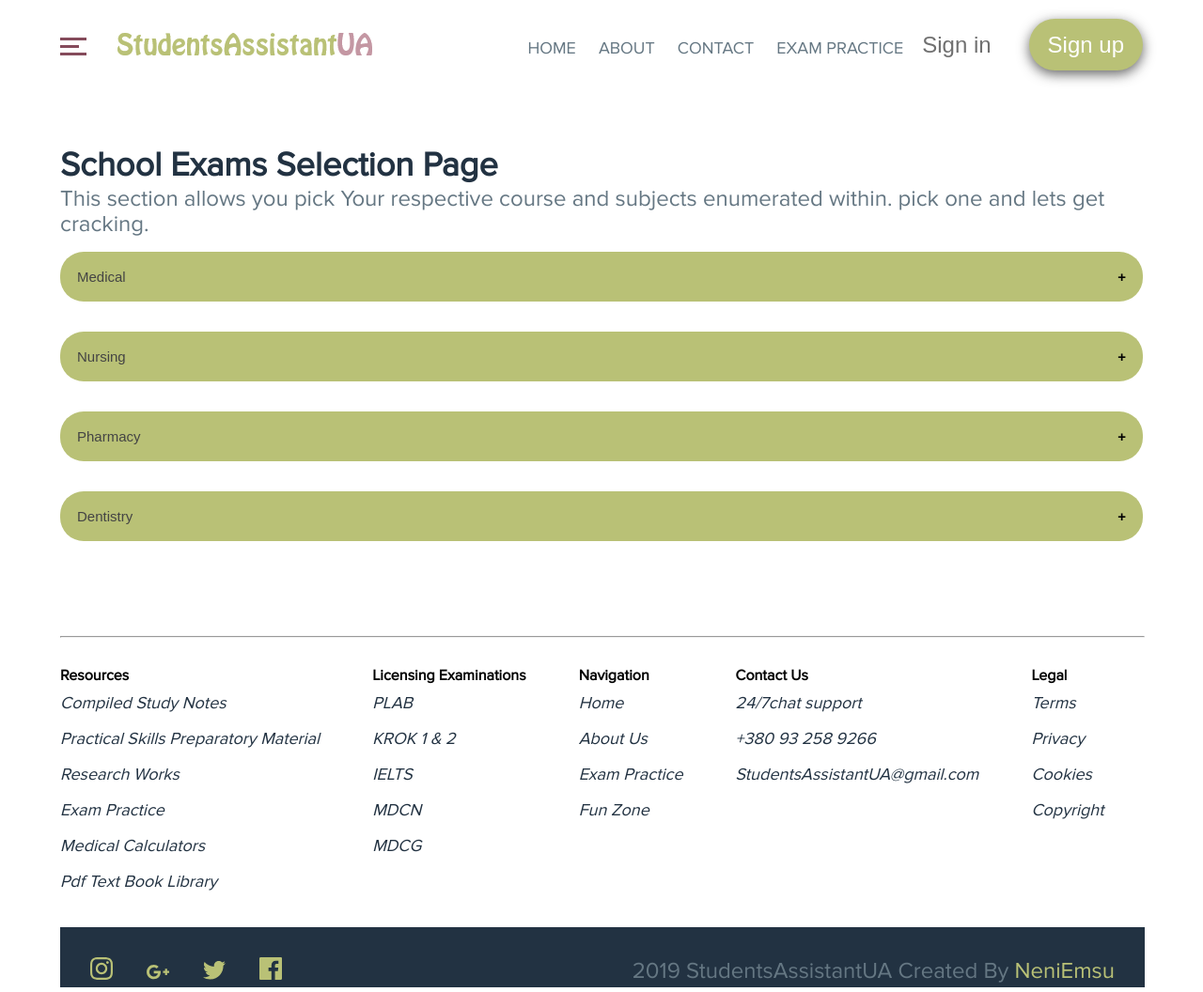
After one commit to NeniEmSu/StudentsAssistantUa-2.0, a PHP site: page /exampractice.php in a window 1280 px wide. The commit adds this page. Shown: the whole page at 94% size. Run offline with PHP 8.4, Linux system fonts and the light colour scheme.

Commit message:
made basic structure for exampractice page

```diff
--- a/css/main.css
+++ b/css/main.css
@@ -109,6 +109,7 @@ a {
 }
 
 .menu-btn.close {
+  position: fixed;
   transform: rotate(180deg);
 }
 
@@ -188,9 +189,10 @@ a {
   height: 5px;
   background-color: var(--main-Chartreuse-color);
   position: absolute;
-  top: 0;
+  top: 5px;
   width: 0%;
   transition: all ease-in-out 250ms;
+  border-radius: 20px;
 }
 
 .hamburger-menu-nav-link:hover::after {
@@ -240,7 +242,8 @@ nav li a::before {
   height: 5px;
   background-color: var(--main-Chartreuse-color);
   position: absolute;
-  top: 0;
+  border-radius: 20px;
+  top: 5px;
   width: 0%;
   transition: all ease-in-out 250ms;
 }
@@ -577,6 +580,48 @@ body#about footer {
 }
 
 /* End of About section css */
+
+/* Exam Selection Page css */
+
+.accordion {
+  background-color: var(--main-Chartreuse-color);
+  color: #444;
+  cursor: pointer;
+  padding: 18px;
+  width: 100%;
+  border: none;
+  border-radius: 25px;
+  text-align: left;
+  outline: none;
+  font-size: 15px;
+  transition: 0.4s;
+  margin: 1rem 0;
+}
+
+.active,
+.accordion:hover {
+  background-color: var(--main-sage-color);
+}
+
+.accordion:after {
+  content: '\002B';
+  color: #000000;
+  font-weight: bold;
+  float: right;
+  margin-left: 5px;
+}
+
+.active:after {
+  content: "\2212";
+}
+
+.panel {
+  padding: 0 18px;
+  background-color: white;
+  max-height: 0;
+  overflow: hidden;
+  transition: max-height 0.2s ease-out;
+}
 
 
 /* Extra small devices (phones, 600px and down) */
--- /dev/null
+++ b/exampractice.php
@@ -0,0 +1,121 @@
+<!DOCTYPE html>
+<html lang="en">
+
+<head>
+
+    <meta charset="UTF-8" />
+    <meta name="viewport" content="width=device-width, initial-scale=1.0, shrink-to-fit=no" />
+    <meta http-equiv="X-UA-Compatible" content="ie=edge" />
+    <meta name="title" content="Students Assistant UA" />
+    <meta name="description"
+        content="Assist students with preparation for classes, practical skills, examinations and educational Work." />
+    <meta name="keywords"
+        content="test practice, exam preparations, examinations, student assistant, students assistant , medical university, students assistant app, student assistant app, student assistant application, a student research assistant, student assistant benefits, student assistant exam, student assistant evaluation, student assistant high school, student assistant library, student assistant research, student assistant training, student assistant teacher, practice test for postal exams 473 free, practice test for nursing exams, medical assistant practice test for written exams, ukrainian medical schools ranking, best ukrainian medical school,  ukraine, education, learn, classes, exam preparation, students, assistant, studentsassistant, ternopil, kiev, test-practice, international students, medical university, study in ukraine, study smart, mcq practice, directions to school buildings, study notes, study tips, educational, tdmu, tdmuexams, tdmu exam practice" />
+    <meta name="robots" content="index, follow" />
+    <title>Exam Selection | Students Assistant UA</title>
+
+    <?php
+require 'metaTags.php';
+?>
+
+    <!-- Open Graph protocol & Sharing meta data -->
+
+    <meta property="og:url" content="https://www.studentsassistantua.com/" />
+    <meta property="og:title" content="Exam Select | StudentsAssistantUa">
+    <meta property="og:description"
+        content="Assist students with preparation for classes, practical skills, examinations and educational Work.">
+    <meta property="og:type" content="website" />
+    <meta property="og:image" content="https://www.studentsassistantua.com/img/mainHero.jpg " />
+    <meta property="og:image:url" content="https://www.studentsassistantua.com/img/mainHero.jpg " />
+    <meta property="og:image:secure_url" content="https://www.studentsassistantua.com/img/mainHero.jpg " />
+    <meta name="twitter:card" content="summary" />
+    <meta name="twitter:site" content="@studentsassistantua" />
+    <meta name="twitter:site:id" content="@studentsassistantua" />
+    <meta name="twitter:creator" content="@studentsassistantua" />
+    <meta name="twitter:creator:id" content="@studentsassistantua " />
+    <meta name="twitter:url" content="https://www.studentsassistantua.com" />
+    <meta name="twitter:title"
+        content="Assist students with preparation for classes, practical skills, examinations and educational Work | StudentsAssistantUa" />
+    <meta name="twitter:description"
+        content="Assist students with preparation for classes, practical skills, examinations and educational Work." />
+    <meta name="twitter:image" content="https://www.studentsassistantua.com/img/mainHero.jpg " />
+
+    <!-- Css -->
+
+    <link rel="stylesheet" href="css/main.css" type="text/css">
+
+    <!-- Webfonts Css -->
+
+    <link rel="stylesheet" href="css/stylesheet.css" type="text/css" charset="utf-8" />
+</head>
+
+<body>
+
+    <div class="wrapper">
+
+        <?php
+require 'header.php';
+?>
+
+        <main>
+            <div class="landing">
+                <h2>School Exams Selection Page</h2>
+                <p>This section allows you pick Your respective course and subjects enumerated within. pick one and lets
+                    get
+                    cracking.</p>
+                <button class="accordion buttonToHide medical">Medical</button>
+                <div class="panel">
+                    <p>Lorem ipsum dolor sit amet, consectetur adipisicing elit, sed do eiusmod tempor incididunt ut
+                        labore
+                        et dolore magna aliqua. Ut enim ad minim veniam, quis nostrud exercitation ullamco laboris nisi
+                        ut
+                        aliquip ex ea commodo consequat.</p>
+                </div>
+
+                <button class="accordion buttonToHide nursing">Nursing</button>
+                <div class="panel">
+                    <p>Lorem ipsum dolor sit amet, consectetur adipisicing elit, sed do eiusmod tempor incididunt ut
+                        labore
+                        et dolore magna aliqua. Ut enim ad minim veniam, quis nostrud exercitation ullamco laboris nisi
+                        ut
+                        aliquip ex ea commodo consequat.</p>
+                </div>
+
+                <button class="accordion buttonToHide pharmacy">Pharmacy</button>
+                <div class="panel">
+                    <p>Lorem ipsum dolor sit amet, consectetur adipisicing elit, sed do eiusmod tempor incididunt ut
+                        labore
+                        et dolore magna aliqua. Ut enim ad minim veniam, quis nostrud exercitation ullamco laboris nisi
+                        ut
+                        aliquip ex ea commodo consequat.</p>
+                </div>
+
+                <button class="accordion buttonToHide dentistry">Dentistry</button>
+                <div class="panel">
+                    <p>Lorem ipsum dolor sit amet, consectetur adipisicing elit, sed do eiusmod tempor incididunt ut
+                        labore
+                        et dolore magna aliqua. Ut enim ad minim veniam, quis nostrud exercitation ullamco laboris nisi
+                        ut
+                        aliquip ex ea commodo consequat.</p>
+                </div>
+            </div>
+
+        </main>
+
+        <?php
+require 'footer.php';
+?>
+
+
+    </div>
+
+
+    <!-- JavScript -->
+
+    <script src="js/main.js"></script>
+    <script src="js/accordion.js"></script>
+
+
+</body>
+
+</html>
--- /dev/null
+++ b/js/accordion.js
@@ -0,0 +1,23 @@
+const accordion = document.getElementsByClassName("accordion");
+let i;
+
+for (i = 0; i < accordion.length; i++) {
+    accordion[i].addEventListener("click", function () {
+        this.classList.toggle("active");
+        let panel = this.nextElementSibling;
+        let buttonToHide = document.getElementsByClassName("buttonToHide");
+        if (panel.style.maxHeight) {
+            panel.style.maxHeight = null;
+            this.classList.add("buttonToHide");
+            for (let i = 0; i < buttonToHide.length; i++) {
+                buttonToHide[i].style.display = "block";
+            }
+        } else {
+            panel.style.maxHeight = panel.scrollHeight + "px";
+            this.classList.remove("buttonToHide");
+            for (let i = 0; i < buttonToHide.length; i++) {
+                buttonToHide[i].style.display = "none";
+            }
+        }
+    });
+}
--- a/metaTags.php
+++ b/metaTags.php
@@ -44,3 +44,7 @@
     <link rel="apple-touch-icon" sizes="120x120" href="img/favicon/favicon-120x120.png?2" type="image/png" />
     <link rel="apple-touch-icon" sizes="76x76" href="img/favicon/favicon-76x76.png?2" type="image/png" />
     <link rel="apple-touch-icon" sizes="152x152" href="img/favicon/favicon-152x152.png?2" type="image/png" />
+
+    <!-- Font Awesome -->
+    <link rel="stylesheet" href="https://use.fontawesome.com/releases/v5.7.2/css/all.css"
+        integrity="sha384-fnmOCqbTlWIlj8LyTjo7mOUStjsKC4pOpQbqyi7RrhN7udi9RwhKkMHpvLbHG9Sr" crossorigin="anonymous">
```
